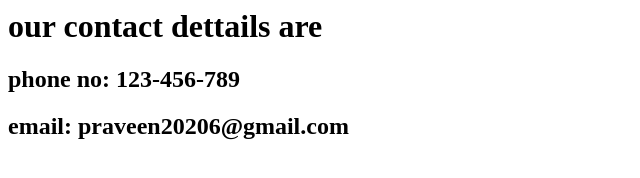
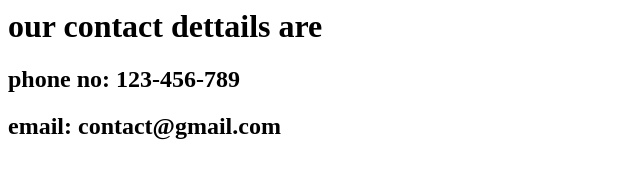
Before and after one commit to praveen9177496079/demorepo, a plain HTML site: page index.html in a window 1280 px wide. Shown: the whole page, without its empty margins (0-640 px from the left). Drawn offline with Linux system fonts and the light colour scheme.

Commit message:
Update index.html

```diff
--- a/index.html
+++ b/index.html
@@ -1,3 +1,3 @@
 <h1> our contact dettails are </h1>
 <h2> phone no: 123-456-789 </h1>
-<h2> email: praveen20206@gmail.com </h2>
+<h2> email: contact@gmail.com </h2>
```
